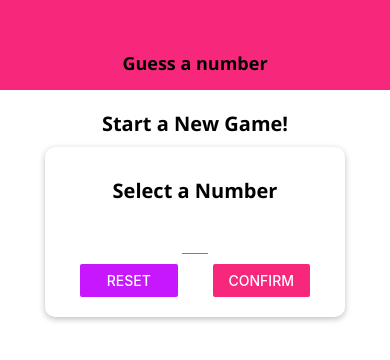
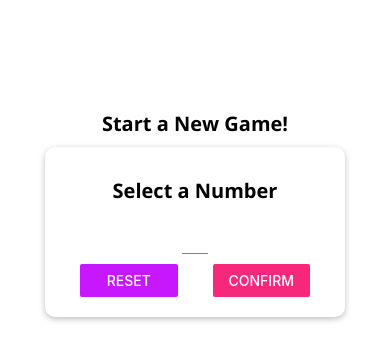
Before and after one commit to adclleva/Learning-React-Native-3-Course-Responsive-and-Adaptive-User-Interfaces, a React Native app: screen / in a window 390 px wide. Shown: the top 360 px of the page. Built offline with nearby package versions, Linux system fonts and the light colour scheme.

Commit message:
Introduced the Platform api from react native which enables us to have different functionality or styles depending on the platform that we are on, in this case we did it on the Header component

```diff
--- a/components/Header.js
+++ b/components/Header.js
@@ -1,5 +1,5 @@
 import React from "react";
-import { View, Text, StyleSheet } from "react-native";
+import { View, Text, StyleSheet, Platform } from "react-native";
 import Colors from "../constants/colors";
 import TitleText from "./TitleText";
 
@@ -19,12 +19,14 @@
     width: "100%",
     height: 90,
     paddingTop: 36,
-    backgroundColor: Colors.primary,
+    backgroundColor: Platform.OS === "android" ? Colors.primary : "#fff",
     alignItems: "center",
     justifyContent: "center",
+    borderBottomColor: Platform.OS === "ios" ? "#ccc" : "transparent",
+    borderBottomWidth: Platform.OS === "ios" ? 1 : 0,
   },
   headerTitle: {
-    color: "black",
+    color: Platform.OS === "ios" ? Colors.primary : "#fff",
     fontSize: 18,
     fontFamily: "open-sans-bold",
   },
--- a/screens/GameScreen.js
+++ b/screens/GameScreen.js
@@ -49,7 +49,7 @@
 };
 
 const GameScreen = (props) => {
-  ScreenOrientation.lockAsync(ScreenOrientation.OrientationLock.PORTRAIT);
+  // ScreenOrientation.lockAsync(ScreenOrientation.OrientationLock.PORTRAIT); // when the game starts, the orientation sticks to portrait mode
 
   const { userChoice, onGameOver } = props;
 
```
